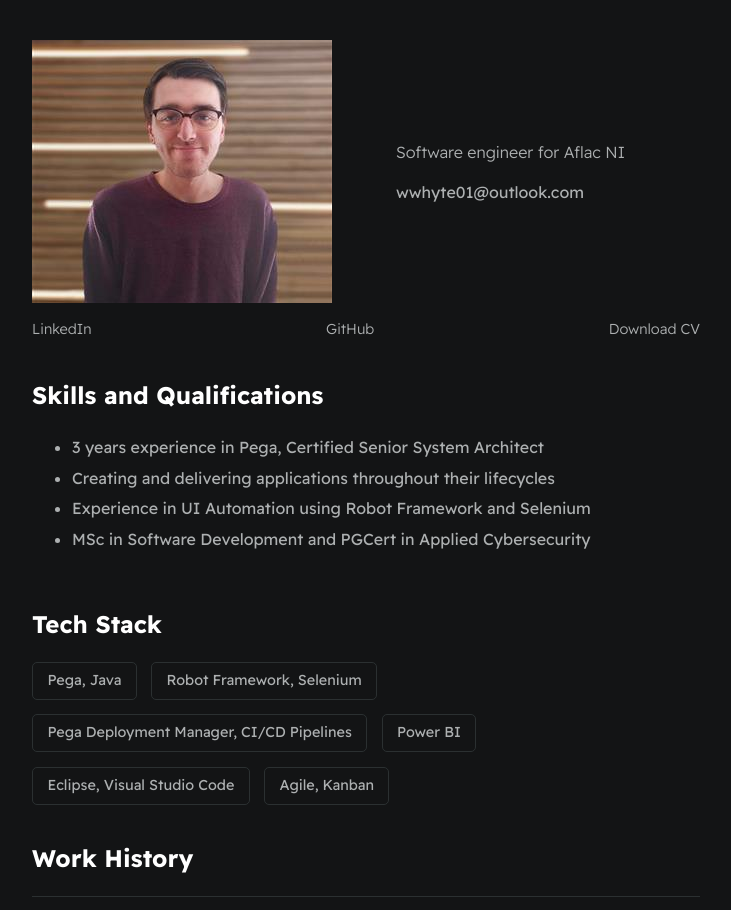
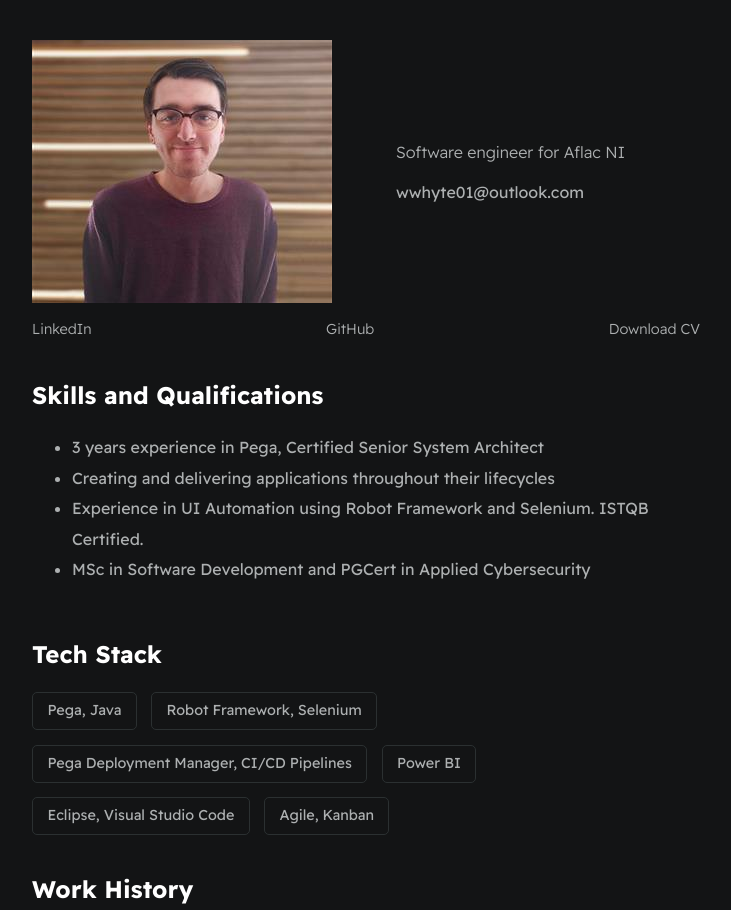
Before and after one commit to wwhyte01/digital-cv, a plain HTML site: page index.html in a window 1280 px wide. Shown: the top 910 px of the page, without its empty margins (274-1005 px from the left). Drawn offline with Linux system fonts and the light colour scheme; a script that the page names is missing.

Commit message:
second commit

```diff
--- a/index.html
+++ b/index.html
@@ -36,7 +36,7 @@
             <ul>
                 <li>3 years experience in Pega, Certified Senior System Architect</li>
                 <li>Creating and delivering applications throughout their lifecycles </li>
-                <li>Experience in UI Automation using Robot Framework and Selenium </li>
+                <li>Experience in UI Automation using Robot Framework and Selenium. ISTQB Certified. </li>
                 <li>MSc in Software Development and PGCert in Applied Cybersecurity </li>
             </ul>
         </section>
```
